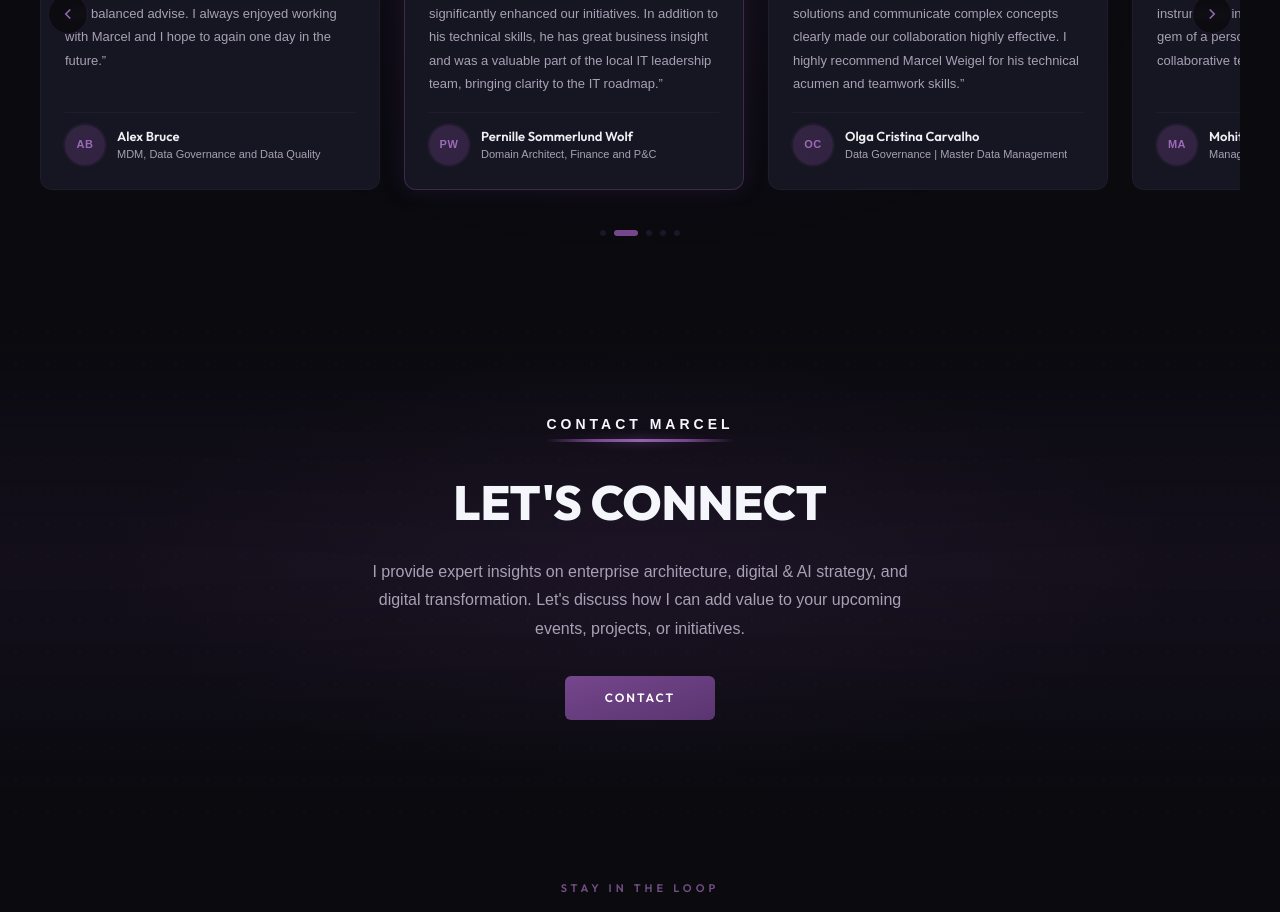
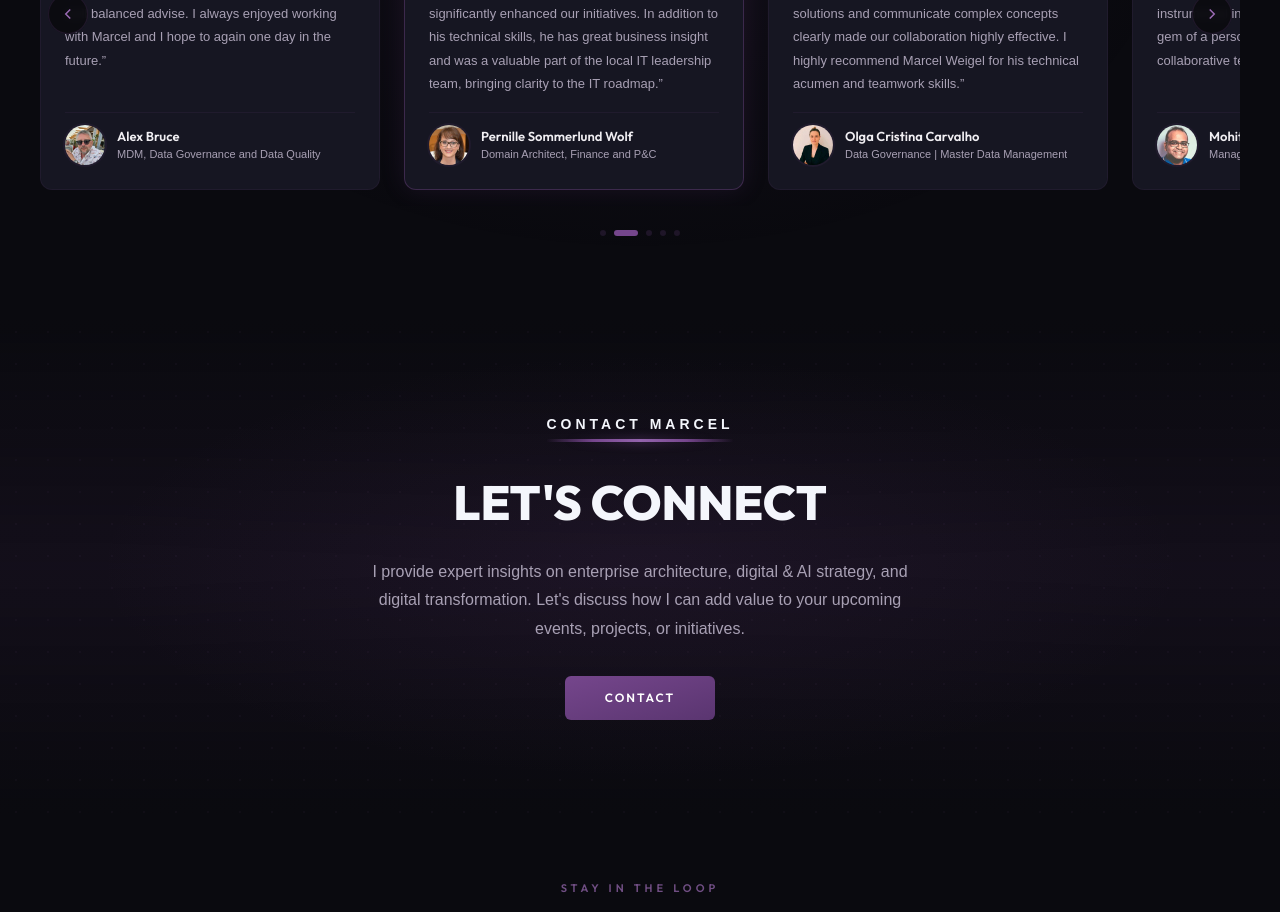
Before and after one commit to MW919/marcel-weigel-website, a Next.js app: page / in a window 1280 px wide. Shown: the part 2700-3612 px from the top of the page. Built offline with nearby package versions, Linux system fonts and the light colour scheme; no server answers; a web font is replaced by a local one.

Commit message:
Add files via upload

```diff
--- a/components/Testimonials.js
+++ b/components/Testimonials.js
@@ -7,33 +7,64 @@ const testimonials = [
     quote: "I worked with Marcel on a number of projects from data related activities to finance ERP selection. Marcel is a great professional, spoke very well when presenting to the business and gave clear direction. Marcel was always a good go to person for some 'sanity' checks and gave well balanced advise. I always enjoyed working with Marcel and I hope to again one day in the future.",
     name: "Alex Bruce",
     title: "MDM, Data Governance and Data Quality",
-    initials: "AB"
+    initials: "AB",
+    photo: "/images/testimonials/alex-bruce.jpg"
   },
   {
     quote: "I had the pleasure of collaborating closely with Marcel for two years on Global Enterprise Architecture governance, and his expertise and dedication are truly exceptional. Marcel possesses a deep understanding of architectural frameworks and governance processes, which significantly enhanced our initiatives. In addition to his technical skills, he has great business insight and was a valuable part of the local IT leadership team, bringing clarity to the IT roadmap.",
     name: "Pernille Sommerlund Wolf",
     title: "Domain Architect, Finance and P&C",
-    initials: "PW"
+    initials: "PW",
+    photo: "/images/testimonials/pernille-wolf.jpg"
   },
   {
     quote: "I had the pleasure of working with Marcel Weigel on a project where our roles intersected as an Enterprise Architect and a Data Governance Manager. Marcel consistently demonstrated exceptional expertise, strategic thinking, and a collaborative spirit. His ability to design scalable solutions and communicate complex concepts clearly made our collaboration highly effective. I highly recommend Marcel Weigel for his technical acumen and teamwork skills.",
     name: "Olga Cristina Carvalho",
     title: "Data Governance | Master Data Management",
-    initials: "OC"
+    initials: "OC",
+    photo: "/images/testimonials/olga-carvalho.jpg"
   },
   {
     quote: "I had a wonderful opportunity to work with Marcel while working at Schenker for IT division of DB Schenker Land Transport. He is very passionate about what he does and has a crisp and clear way of putting across what he believes and thinks. His expertise and innovative approach has been instrumental in driving our projects further. He is a gem of a person, a natural leader and a collaborative team player.",
     name: "Mohit Agarwal",
     title: "Manager, IT Product Owner at DSV",
-    initials: "MA"
+    initials: "MA",
+    photo: "/images/testimonials/mohit-agarwal.jpg"
   },
   {
     quote: "I've had very interesting dialogues with Marcel regarding Enterprise Architecture, particularly about capabilities and a pragmatic approach to implementing Enterprise Architecture. I find Marcel knowledgeable and open-minded, with a clear focus. I would recommend Marcel for leading architectural roles, especially concerning EA.",
     name: "Stefan Reifalk",
     title: "Strategy | Innovation | Enterprise Architecture",
-    initials: "SR"
+    initials: "SR",
+    photo: "/images/testimonials/stefan-reifalk.jpg"
   }
 ];
+
+// Avatar component — shows photo if available, falls back to initials
+function Avatar({ photo, initials, name }) {
+  const [imgError, setImgError] = useState(false);
+
+  if (photo && !imgError) {
+    return (
+      <div className="w-10 h-10 rounded-full overflow-hidden flex-shrink-0 ring-2 ring-accent/10">
+        <img
+          src={photo}
+          alt={name}
+          className="w-full h-full object-cover"
+          onError={() => setImgError(true)}
+        />
+      </div>
+    );
+  }
+
+  return (
+    <div className="w-10 h-10 rounded-full bg-gradient-to-br from-accent/30 to-accent-dark/40 flex items-center justify-center flex-shrink-0 ring-2 ring-accent/10">
+      <span className="font-heading text-[11px] font-bold tracking-wider text-accent-light">
+        {initials}
+      </span>
+    </div>
+  );
+}
 
 // Floating quote marks background
 function FloatingQuotes() {
@@ -249,11 +280,7 @@ export default function Testimonials() {
 
                   {/* Author */}
                   <div className="flex items-center gap-3 pt-3 border-t border-accent/10">
-                    <div className="w-10 h-10 rounded-full bg-gradient-to-br from-accent/30 to-accent-dark/40 flex items-center justify-center flex-shrink-0 ring-2 ring-accent/10">
-                      <span className="font-heading text-[11px] font-bold tracking-wider text-accent-light">
-                        {t.initials}
-                      </span>
-                    </div>
+                    <Avatar photo={t.photo} initials={t.initials} name={t.name} />
                     <div className="min-w-0">
                       <div className="font-heading text-[13px] font-semibold text-brand-text truncate">{t.name}</div>
                       <div className="font-body text-[11px] text-brand-muted truncate">{t.title}</div>
```
